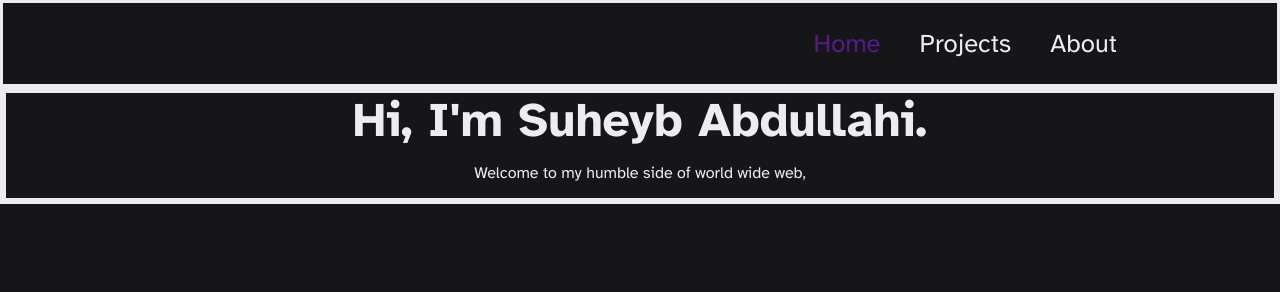
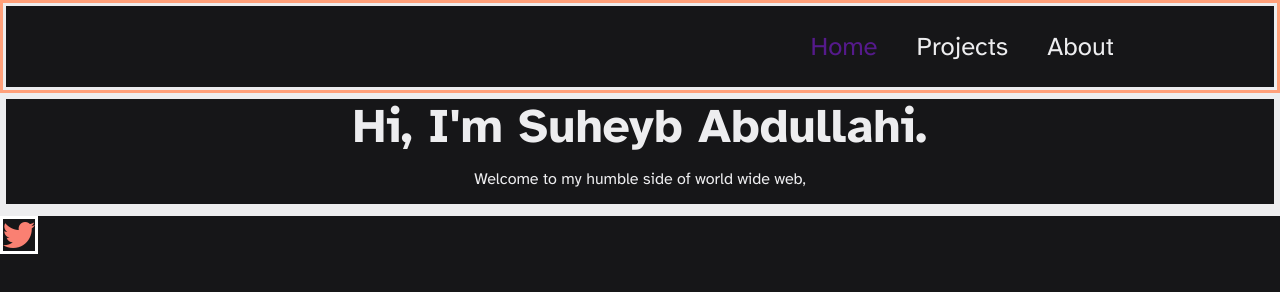
Before and after one commit to byehus/Portfolio, a plain HTML site: page index.html in a window 1280 px wide. Drawn offline with Linux system fonts and the light colour scheme.

Commit message:
Third Commit

```diff
--- a/css/style.css
+++ b/css/style.css
@@ -21,6 +21,9 @@ body {
     "Segoe UI", "Open Sans", "Helvetica Neue", sans-serif;
   color: #ededef;
   letter-spacing: 8.22%;
+}
+header {
+  border: lightsalmon solid 3px;
 }
 nav {
   font-size: 1.6rem;
@@ -68,11 +71,25 @@ section {
 /* ADDITIONAL STYLES
 /*******************************************/
 
-// NOTE: Add this later for parallax effect;
+/* NOTE: Add this later for parallax effect; */
 
-.parallaxBg {
+/* .parallaxBg
   background: #161618;
 
   /* height: 100vh;
   width: 100vw; */
+*/
+
+/* Icons */
+
+footer {
+  border: lightsalmon solid 3px;
+  height: 120px;
 }
+
+.fa-twitter {
+  color: salmon;
+  font-size: 2rem;
+  border: solid white 3px;
+  align-content: center;
+}
--- a/index.html
+++ b/index.html
@@ -11,6 +11,8 @@
 	<!-- external CSS link -->
 	<link rel="stylesheet" href="css/normalize.css">
 	<link rel="stylesheet" href="css/style.css">
+	<link rel="stylesheet" href="https://cdnjs.cloudflare.com/ajax/libs/font-awesome/6.1.1/css/all.min.css">
+
 </head>
 
 <body>
@@ -36,6 +38,9 @@
 			<h1>Hi, I'm Suheyb Abdullahi.</h1>
 			<p>Welcome to my humble side of world wide web, </p>
 		</section>
+		<section>
+
+		</section>
 
 	</section>
 
@@ -43,8 +48,7 @@
 	<footer>
 		<!-- TODO Add some links for github or socialmedias
 		 	 TODO Or add form for contact  -->
-		<!-- NOTE:
-		FIXME: -->
+		<i class="fa-brands fa-twitter" aria-hidden="true"></i>
 	</footer>
 	<script type="text/javascript" src="js/main.js"></script>
 </body>
```
